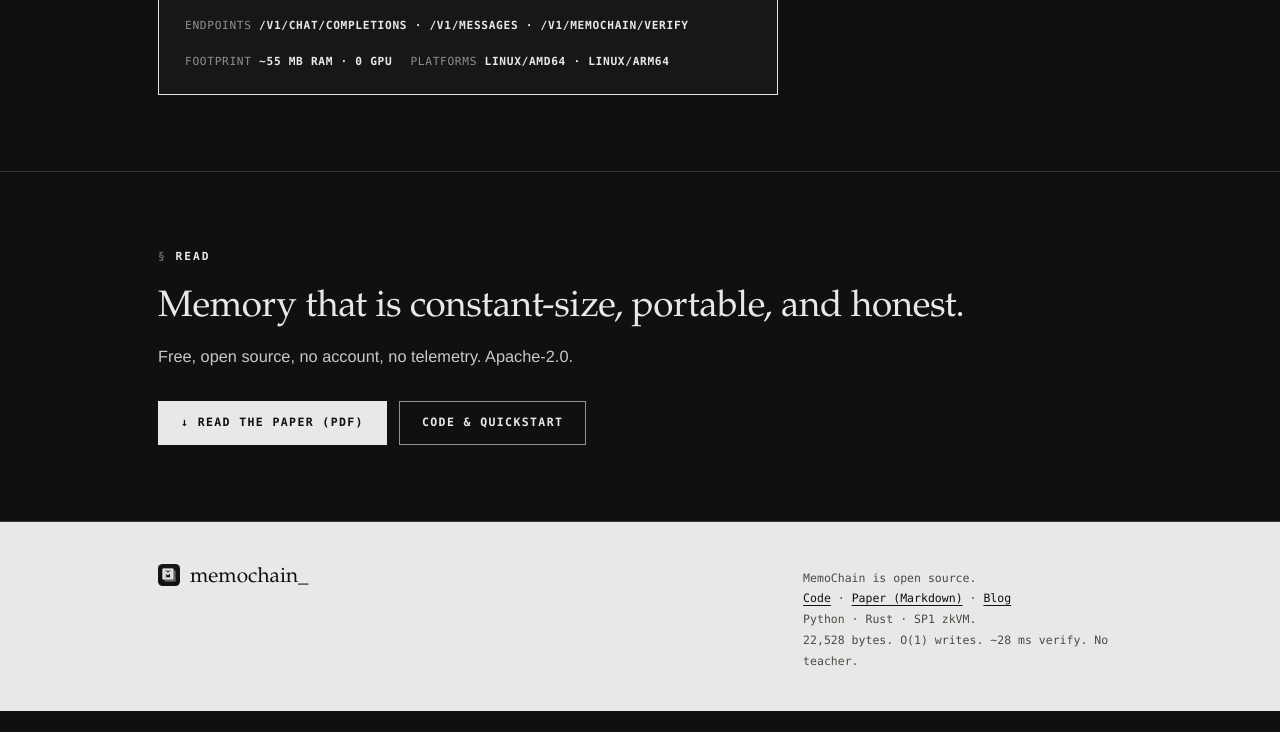
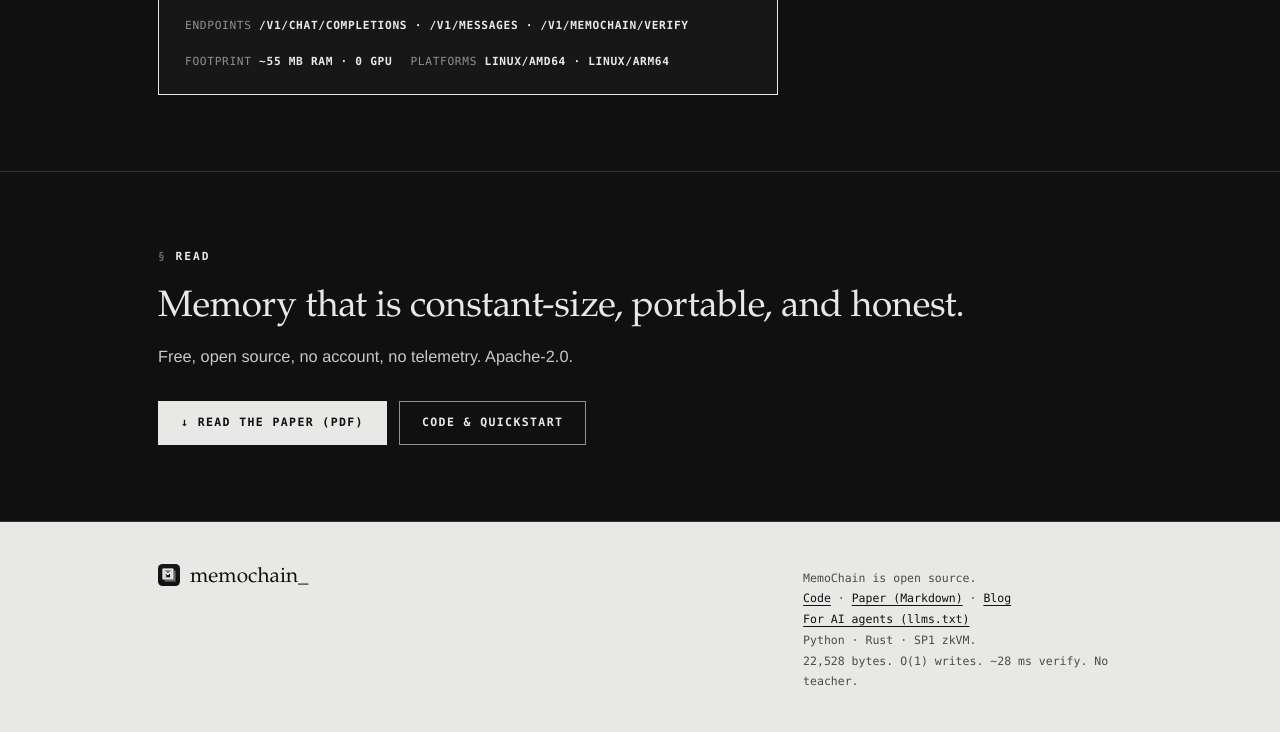
Before and after one commit to Omodaka9375/memochain, a plain HTML site: page docs/index.html in a window 1280 px wide. Shown: the part 5551-6283 px from the top of the page. Before the commit the page ends 6262 px from the top, so only its background shows below. Drawn offline with Linux system fonts and the light colour scheme.

Commit message:
Add agent-readable llms.txt and AGENTS.md install manifests

```diff
--- a/docs/index.html
+++ b/docs/index.html
@@ -742,6 +742,7 @@ cd ../script &amp;&amp; cargo build --release --bin ivc
         <a href="https://github.com/Omodaka9375/memochain">Code</a> ·
         <a href="https://github.com/Omodaka9375/memochain/blob/public/PAPER.md">Paper (Markdown)</a> ·
         <a href="https://omodaka9375.github.io/portfolio/#/blog/memochain-22kb-memory-with-a-proof">Blog</a><br />
+        <a href="llms.txt">For AI agents (llms.txt)</a><br />
         Python · Rust · SP1 zkVM.<br />
         22,528 bytes. O(1) writes. ~28 ms verify. No teacher.
       </p>
```
Also changed, not shown: docs/llms.txt (added), 1 other file.
